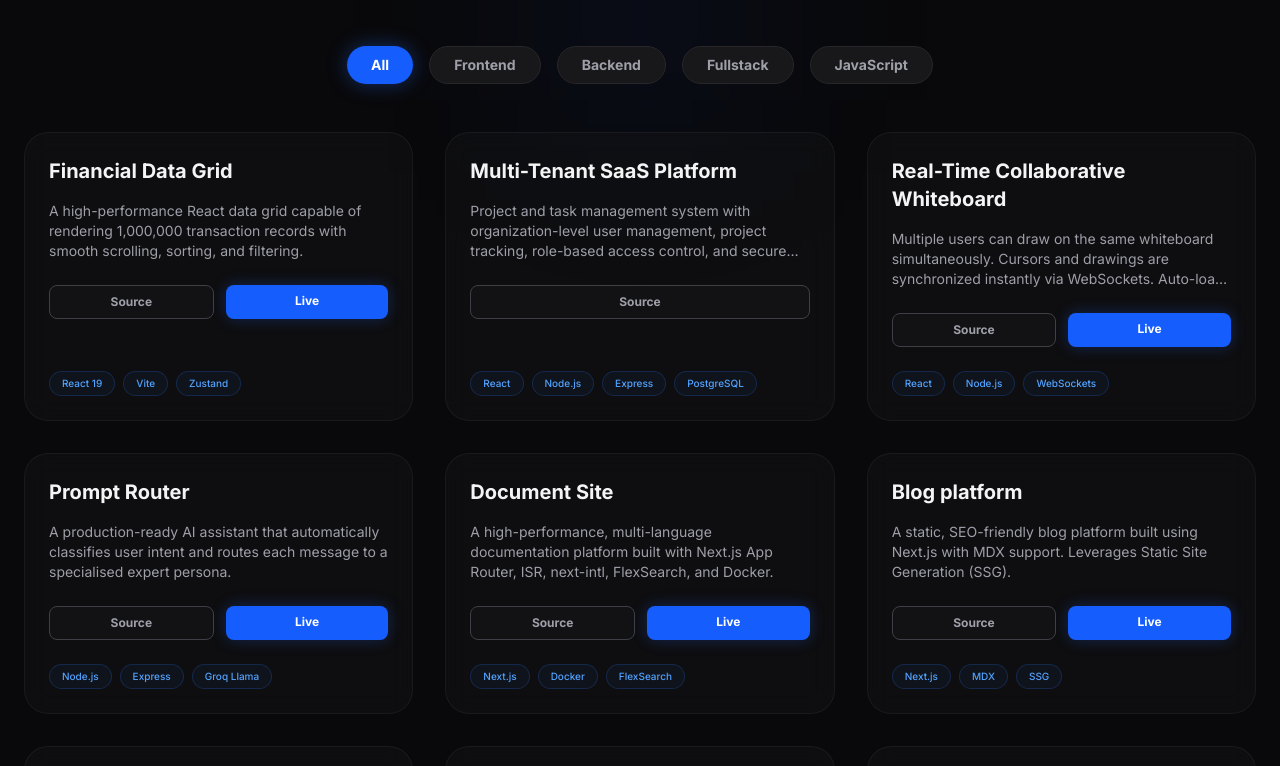
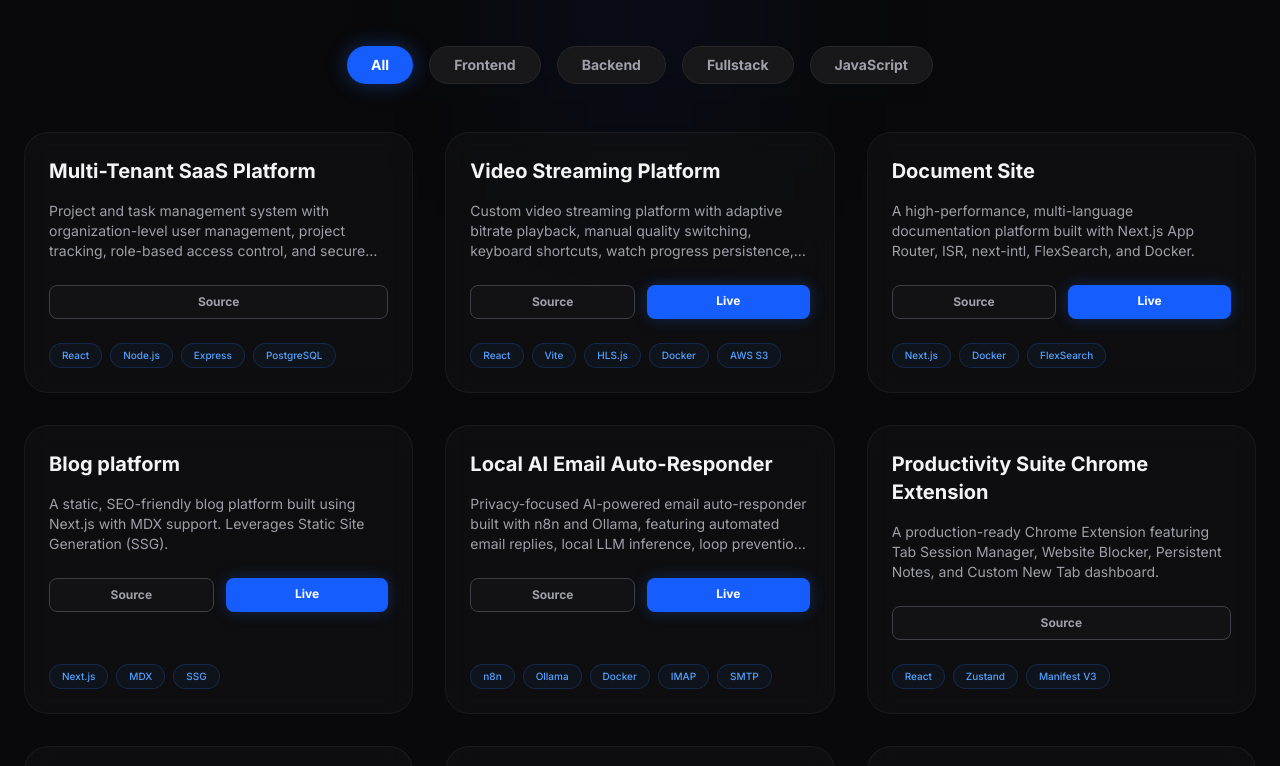
Before and after one commit to sumanth0099/my_porfolio_nextjs, a Next.js app: page / in a window 1280 px wide. Shown: the part 2780-3546 px from the top of the page. Built offline with nearby package versions, Linux system fonts and the light colour scheme.

Commit message:
Updated changes

```diff
--- a/src/data/portfolioData.js
+++ b/src/data/portfolioData.js
@@ -50,31 +50,17 @@ export const portfolioData = {
 
   projects: [
     {
-      title: "Financial Data Grid",
-      description: "A high-performance React data grid capable of rendering 1,000,000 transaction records with smooth scrolling, sorting, and filtering.",
-      tech: ["React 19", "Vite", "Zustand"],
-      link: "https://financial-data-grid-with-1-million.vercel.app/",
-      github: "https://github.com/sumanth0099/Financial-Data-Grid-with-1-Million-Row-Virtualization"
-    },
-    {
       title: "Multi-Tenant SaaS Platform",
       description: "Project and task management system with organization-level user management, project tracking, role-based access control, and secure tenant data isolation.",
       tech: ["React", "Node.js", "Express", "PostgreSQL"],
       github: "https://github.com/sumanth0099/Multi-Tenant-SaaS-Platform-with-Project-Task-Management"
     },
     {
-      title: "Real-Time Collaborative Whiteboard",
-      description: "Multiple users can draw on the same whiteboard simultaneously. Cursors and drawings are synchronized instantly via WebSockets. Auto-loads last saved state.",
-      tech: ["React", "Node.js", "WebSockets"],
-      link: "https://sumanth0099-real-time-collaborative.onrender.com/",
-      github: "https://github.com/sumanth0099/Real-Time-Collaborative-Whiteboard"
-    },
-    {
-      title: "Prompt Router",
-      description: "A production-ready AI assistant that automatically classifies user intent and routes each message to a specialised expert persona.",
-      tech: ["Node.js", "Express", "Groq Llama"],
-      link: "https://prompt-router-3r83.onrender.com/",
-      github: "https://github.com/sumanth0099/prompt_Router"
+      title: "Video Streaming Platform",
+      description: "Custom video streaming platform with adaptive bitrate playback, manual quality switching, keyboard shortcuts, watch progress persistence, and HLS-based media streaming.",
+      tech: ["React", "Vite", "HLS.js", "Docker", "AWS S3"],
+      link:"https://video-streaming-platform-with-hls-c-sepia.vercel.app/",
+      github: "https://github.com/sumanth0099/video-streaming-platform-with-hls-custom-controls-and-cdn-integration"
     },
     {
       title: "Document Site",
@@ -91,17 +77,46 @@ export const portfolioData = {
       github: "https://github.com/sumanth0099/blogplatform-nextjs-project"
     },
     {
-      title: "My Data Explorer",
-      description: "High-performance data visualization app built with React, Web Workers, and Zustand. Supports large CSV/JSON uploads (50k+ rows).",
-      tech: ["React", "Zustand", "Web Workers"],
-      link: "https://my-data-explorer.vercel.app/",
-      github: "https://github.com/sumanth0099/my-data-explorer"
+      title: "Local AI Email Auto-Responder",
+      description: "Privacy-focused AI-powered email auto-responder built with n8n and Ollama, featuring automated email replies, local LLM inference, loop prevention, and Docker-based deployment.",
+      tech: ["n8n", "Ollama", "Docker", "IMAP", "SMTP"],
+      link:"https://drive.google.com/file/d/14iMxqtI0RnsezAIoa5rzJZreCaWnRgpJ/view?usp=sharing",
+      github: "https://github.com/sumanth0099/Local_AI_Email_Auto-Responder_with_n8n_and_Ollama"
     },
     {
       title: "Productivity Suite Chrome Extension",
       description: "A production-ready Chrome Extension featuring Tab Session Manager, Website Blocker, Persistent Notes, and Custom New Tab dashboard.",
       tech: ["React", "Zustand", "Manifest V3"],
       github: "https://github.com/sumanth0099/Production-Ready-Chrome-Extension-Productivity-Suite-with-Manifest-V3"
+    },
+    {
+      title: "Financial Data Grid",
+      description: "A high-performance React data grid capable of rendering 1,000,000 transaction records with smooth scrolling, sorting, and filtering.",
+      tech: ["React 19", "Vite", "Zustand"],
+      link: "https://financial-data-grid-with-1-million.vercel.app/",
+      github: "https://github.com/sumanth0099/Financial-Data-Grid-with-1-Million-Row-Virtualization"
+    },
+
+    {
+      title: "Real-Time Collaborative Whiteboard",
+      description: "Multiple users can draw on the same whiteboard simultaneously. Cursors and drawings are synchronized instantly via WebSockets. Auto-loads last saved state.",
+      tech: ["React", "Node.js", "WebSockets"],
+      link: "https://sumanth0099-real-time-collaborative.onrender.com/",
+      github: "https://github.com/sumanth0099/Real-Time-Collaborative-Whiteboard"
+    },
+    {
+      title: "Prompt Router",
+      description: "A production-ready AI assistant that automatically classifies user intent and routes each message to a specialised expert persona.",
+      tech: ["Node.js", "Express", "Groq Llama"],
+      link: "https://prompt-router-3r83.onrender.com/",
+      github: "https://github.com/sumanth0099/prompt_Router"
+    },
+    {
+      title: "My Data Explorer",
+      description: "High-performance data visualization app built with React, Web Workers, and Zustand. Supports large CSV/JSON uploads (50k+ rows).",
+      tech: ["React", "Zustand", "Web Workers"],
+      link: "https://my-data-explorer.vercel.app/",
+      github: "https://github.com/sumanth0099/my-data-explorer"
     },
     {
       title: "Multi-Step Registration Form",
```
Also changed, not shown: 1 other file (tests, documents, lock files or other folders).
